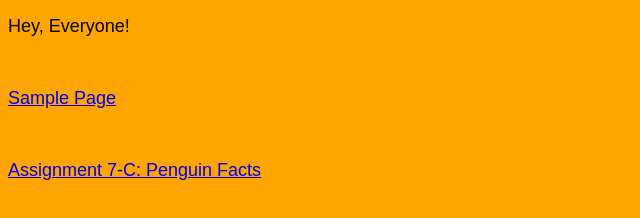
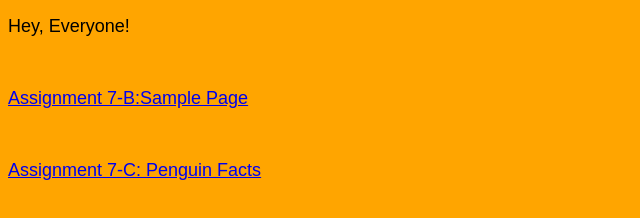
Before and after one commit to ICEE2527/icee2527.github.io, a plain HTML site: page index.html in a window 1280 px wide. Shown: the whole page, without its empty margins (0-640 px from the left). Drawn offline with Linux system fonts and the light colour scheme.

Commit message:
Update index.html

```diff
--- a/index.html
+++ b/index.html
@@ -1,7 +1,7 @@
 <!DOCTYPE html>
 <body> Hey, Everyone!
     <br> <br>
-<a href="https://icee2527.github.io/samplepage.html">Sample Page</a>
+<a href="https://icee2527.github.io/samplepage.html">Assignment 7-B:Sample Page</a>
   <br> <br>
 <a href="https://icee2527.github.io/penguin.html">Assignment 7-C: Penguin Facts</a>
   <link rel="stylesheet" type="text/css" href="default.css">
```
